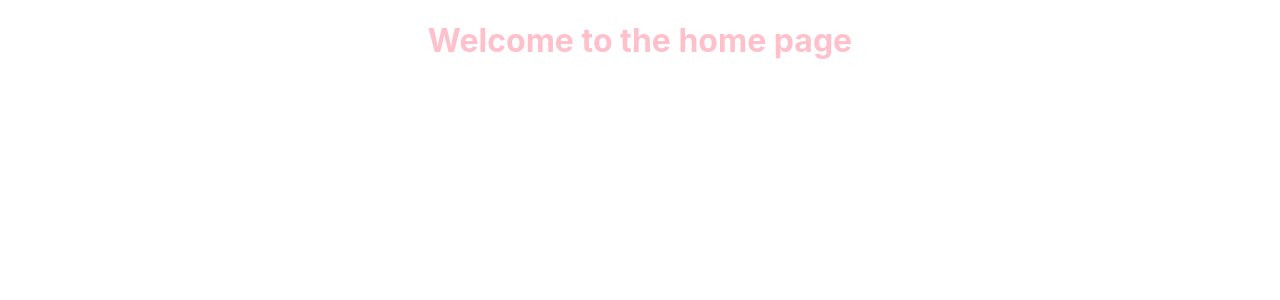
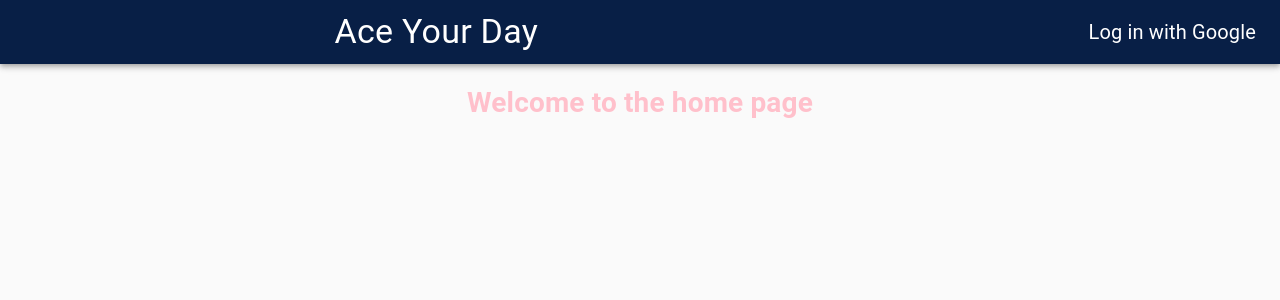
Before and after one commit to cbrxyz/ace-your-day, a React (Create React App) app in the folder ace-your-day/: page / in a window 1280 px wide. Shown: the top 300 px of the page. Built offline with nearby package versions, Linux system fonts and the light colour scheme.

Commit message:
initial commit

```diff
--- a/ace-your-day/package.json
+++ b/ace-your-day/package.json
@@ -3,6 +3,8 @@
   "version": "0.1.0",
   "private": true,
   "dependencies": {
+    "@artsy/fresnel": "^7.1.4",
+    "@material-ui/core": "^4.12.4",
     "@testing-library/jest-dom": "^5.17.0",
     "@testing-library/react": "^13.4.0",
     "@testing-library/user-event": "^13.5.0",
@@ -10,6 +12,7 @@
     "react-dom": "^18.2.0",
     "react-router-dom": "^6.22.3",
     "react-scripts": "5.0.1",
+    "semantic-ui-react": "^2.1.5",
     "web-vitals": "^2.1.4"
   },
   "scripts": {
--- a/ace-your-day/src/App.js
+++ b/ace-your-day/src/App.js
@@ -3,12 +3,13 @@ import './App.css';
 import {BrowserRouter as Router, Routes, Route} from 'react-router-dom';
 import Home from './components/pages/home'
 import Calendar from './components/pages/calendar'
-
+import Navbar from "./components/navbar";
 
 function App() {
   return (
     <div className="App">
       <Router>
+      <Navbar />
         <Routes>
           <Route path='/' element={<Home/>}></Route>
           <Route path='/calendar' element={<Calendar/>}></Route>
--- /dev/null
+++ b/ace-your-day/src/components/navbar.js
@@ -0,0 +1,54 @@
+import React from "react";
+import {
+  AppBar,
+  Toolbar,
+  CssBaseline,
+  Typography,
+  makeStyles,
+} from "@material-ui/core";
+import { Link } from "react-router-dom";
+
+const useStyles = makeStyles((theme) => ({
+  appBar: {
+    backgroundColor: "#081F46",
+  },
+  navlinks: {
+    marginLeft: theme.spacing(10),
+    display: "flex",
+  },
+ logo: {
+    flexGrow: "1",
+    cursor: "pointer",
+  },
+  link: {
+    textDecoration: "none",
+    color: "white",
+    fontSize: "20px",
+    marginLeft: theme.spacing(20),
+    "&:hover": {
+      color: "yellow",
+      borderBottom: "1px solid white",
+    },
+  },
+}));
+
+function Navbar() {
+  const classes = useStyles();
+
+  return (
+    <AppBar position="static" className={classes.appBar}>
+      <CssBaseline />
+      <Toolbar>
+        <Typography variant="h4" className={classes.logo}>
+          Ace Your Day
+        </Typography>
+          <div className={classes.navlinks}>
+            <Link to="/calendar" className={classes.link}>
+              Log in with Google
+            </Link>
+          </div>
+      </Toolbar>
+    </AppBar>
+  );
+}
+export default Navbar;
```
Also changed, not shown: ace-your-day/src/components/images/Logo.png (added), 1 other file (tests, documents, lock files or other folders).
